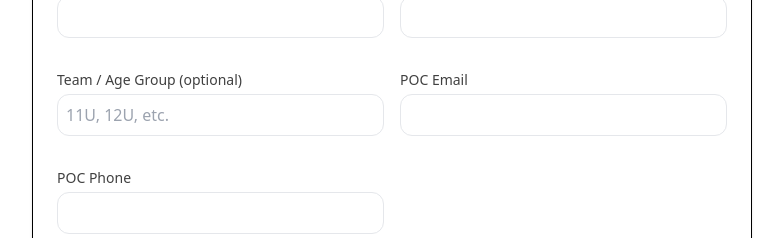
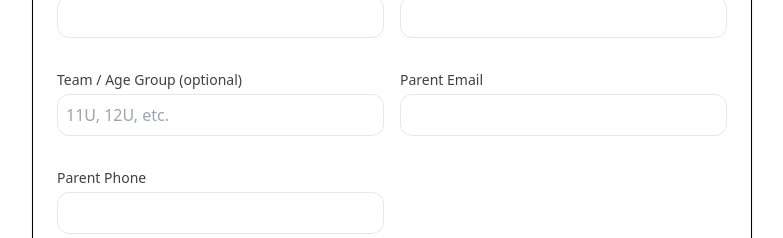
Before and after one commit to coachegolf1/renegades-uniform-order, a React (Vite) app: page / in a window 1280 px wide. Shown: the part 225-463 px from the top of the page, without its empty margins (248-1031 px from the left). Built offline with nearby package versions, Linux system fonts and the light colour scheme.

Commit message:
Changed POC to Parents

```diff
--- a/src/App.tsx
+++ b/src/App.tsx
@@ -282,7 +282,7 @@ export default function App() {
                 placeholder="11U, 12U, etc."
               />
             </Field>
-            <Field label="POC Email">
+            <Field label="Parent Email">
               <input
                 type="email"
                 className="w-full rounded-xl border p-2"
@@ -291,7 +291,7 @@ export default function App() {
                 required
               />
             </Field>
-            <Field label="POC Phone">
+            <Field label="Parent Phone">
               <input
                 type="tel"
                 className="w-full rounded-xl border p-2"
```
